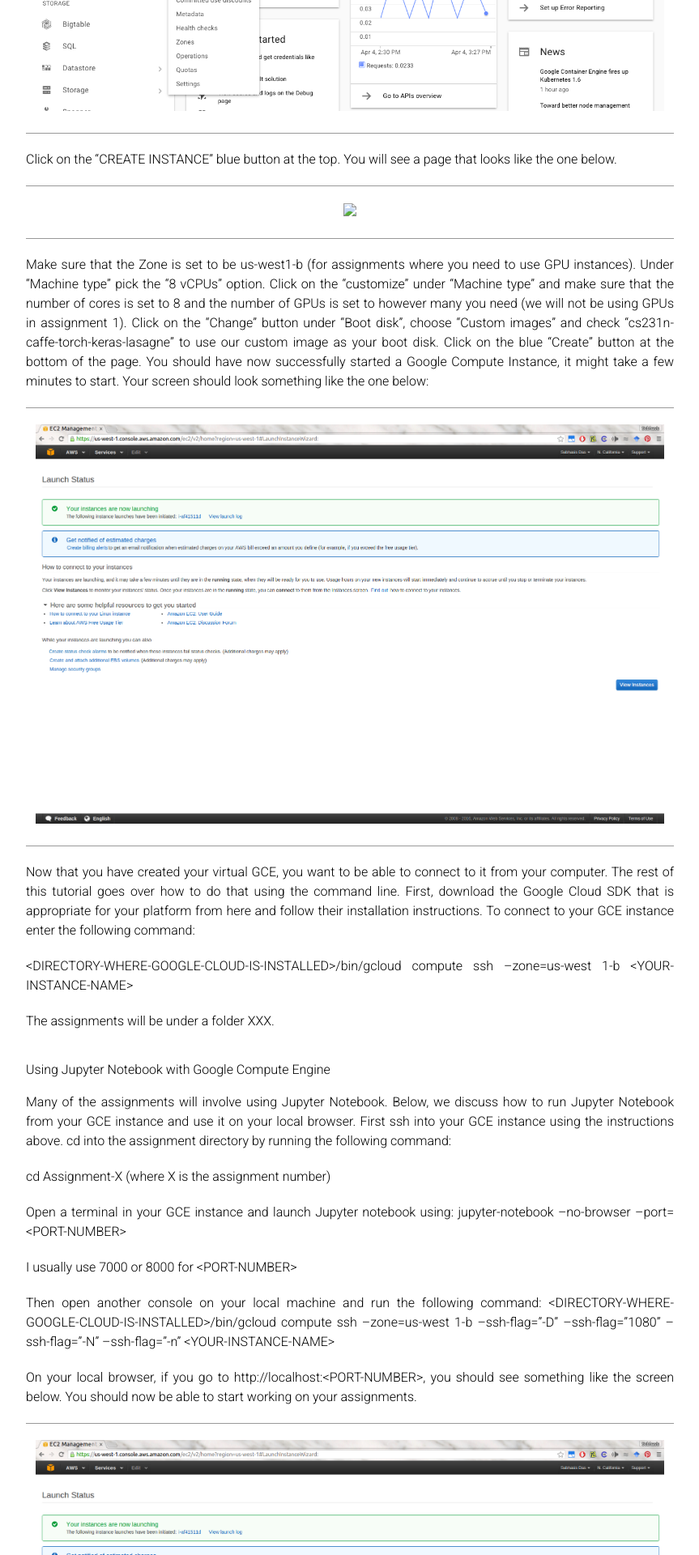
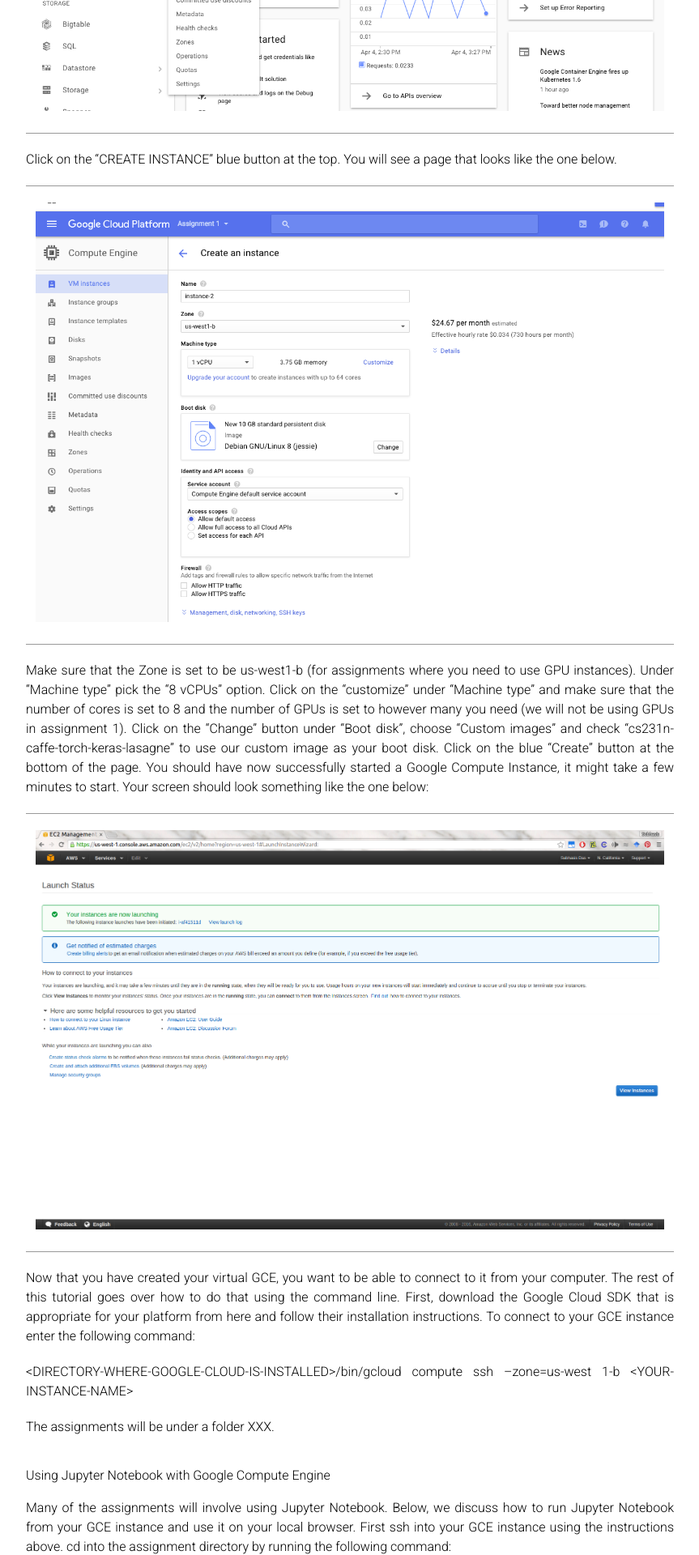
Before and after one commit to cs231n/cs231n.github.io, a Jekyll site: the page built from google_cloud_tutorial.md, in a window 1280 px wide. Shown: the part 3124-5044 px from the top of the page at 81% size, without its empty margins (208-1071 px from the left). Built offline with Jekyll 4.4.1, drawn with Linux system fonts in a browser that asks for light colours.

Commit message:
change name of cloud instance figure

```diff
--- a/google_cloud_tutorial.md
+++ b/google_cloud_tutorial.md
@@ -38,7 +38,7 @@
 Click on the “CREATE INSTANCE” blue button at the top. You will see a page that looks like the one below.
 
 <div class='fig figcenter fighighlight'>
-  <img src='/assets/create-instance-screen.png'>
+  <img src='/assets/cloud-create-instance-screen.png'>
 </div>
 
 Make sure that the Zone is set to be us-west1-b (for assignments where you need to use GPU instances). Under “Machine type” pick the “8 vCPUs” option. Click on the “customize” under “Machine type” and make sure that the number of cores is set to 8 and the number of GPUs is set to however many you need (we will not be using GPUs in assignment 1). Click on the “Change” button under “Boot disk”, choose “Custom images” and check “cs231n-caffe-torch-keras-lasagne” to use our custom image as your boot disk. Click on the blue “Create” button at the bottom of the page. You should have now successfully started a Google Compute Instance, it might take a few minutes to start. Your screen should look something like the one below:
```
